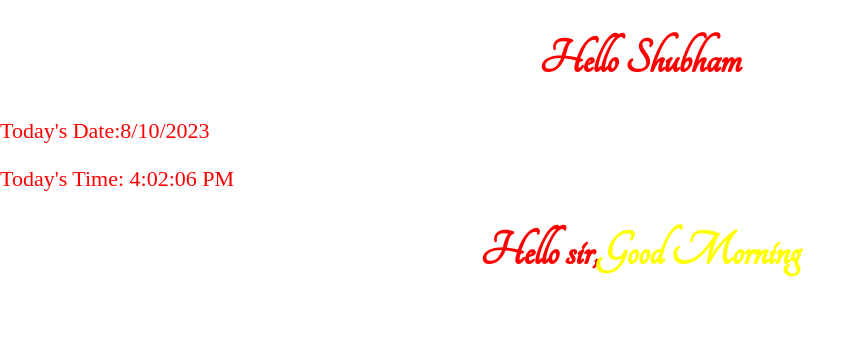
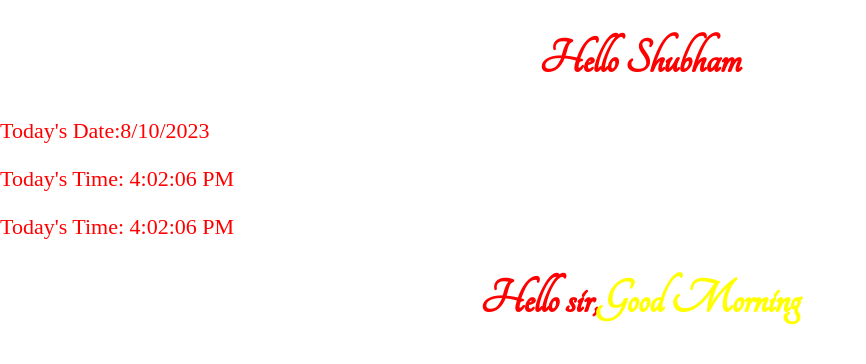
Before and after one commit to Shubham138g/Html, a React (Create React App) app in the folder react/react-app/: page / in a window 1280 px wide. Shown: the top 364 px of the page, without its empty margins (0-866 px from the left). Built offline with nearby package versions, Linux system fonts and the light colour scheme.

Commit message:
adding component

```diff
--- a/react/react-app/src/App.js
+++ b/react/react-app/src/App.js
@@ -32,6 +32,7 @@ function App() {
       <center><h1 className="h1">Hello {name} </h1></center>
       <p className="p">{`Today's Date:${date}`}</p>
       <p className="p">{`Today's Time: ${time}`}</p>
+      <p className="p">{`Today's Time: ${time}`}</p>
 
 
       <h1 className="h1"> Hello sir,<span style={cssStyle}>{greet}</span></h1>
```
